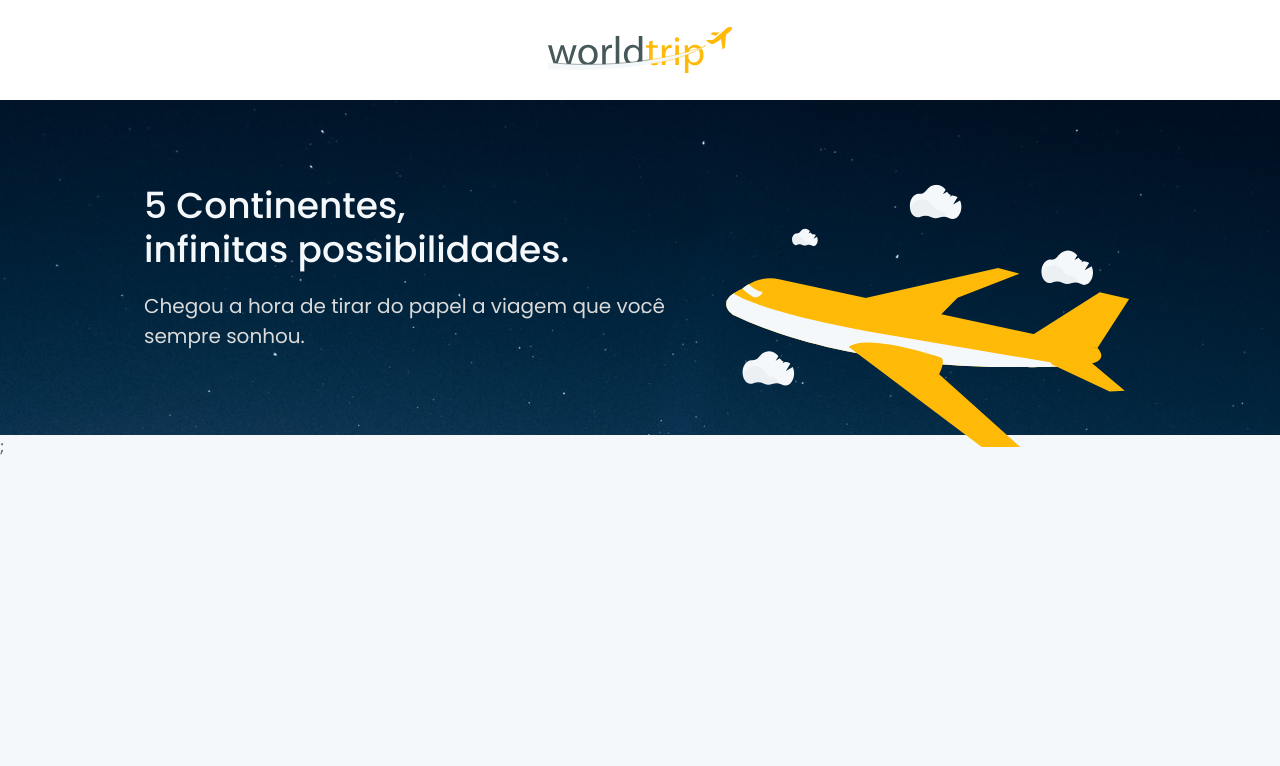
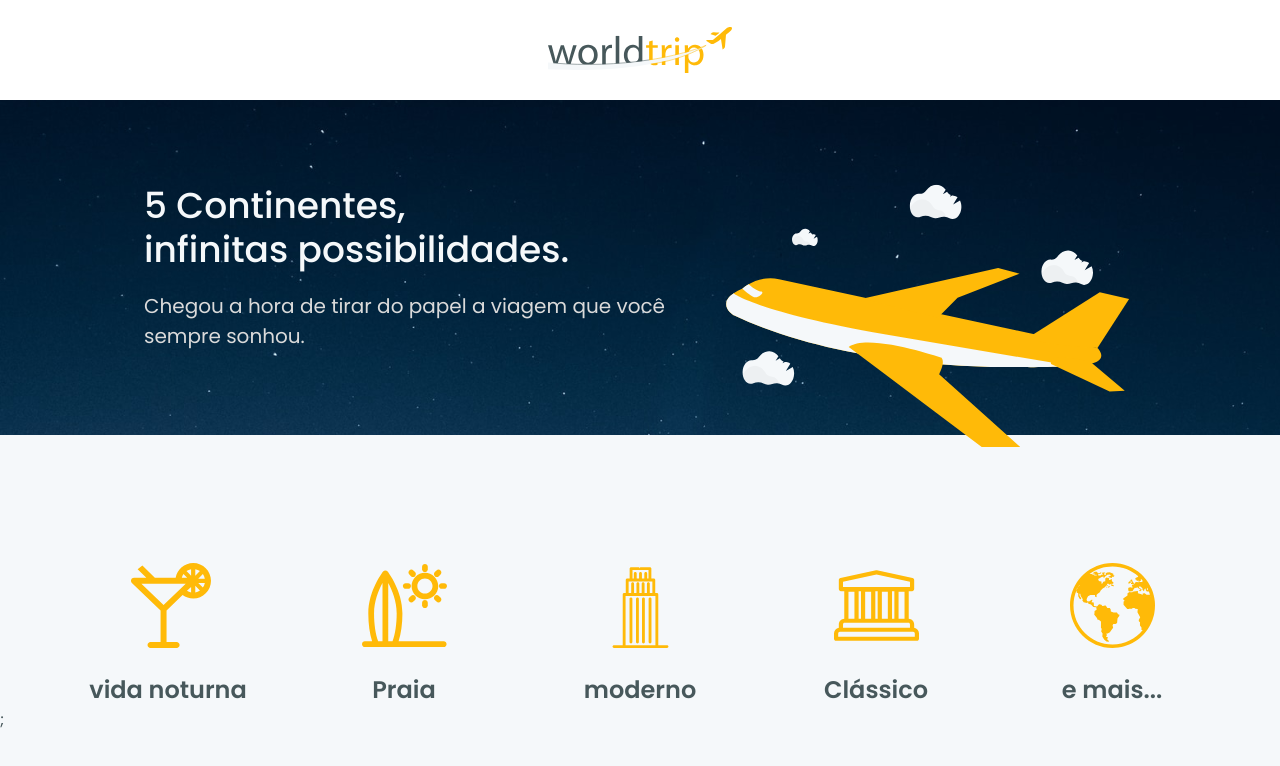
Before and after one commit to araujo-jp/worldtrip, a Next.js app: page / in a window 1280 px wide. Shown: the top 766 px of the page. Built offline with nearby package versions, Linux system fonts and the light colour scheme.

Commit message:
feat: add traveltypes

```diff
--- /dev/null
+++ b/src/components/TravelTypes/Type.tsx
@@ -0,0 +1,33 @@
+import { Flex, Image, Text, useBreakpointValue } from '@chakra-ui/react';
+
+interface TypeProps {
+  icon: string;
+  text: string;
+}
+
+export function Type({ icon, text }: TypeProps) {
+  const isWideVersion = useBreakpointValue({
+    base: false,
+    sm: true
+  });
+
+  return (
+    <Flex direction={['row', 'column']} align="center" justify="center">
+      {isWideVersion ? (
+        <Image
+          src={`/icons/${icon}`}
+          width="85px"
+          height="85px"
+          marginBottom="6"
+        />
+      ) : (
+        <Text color="yellow.400" fontSize={['4xl']} mr="2">
+          •
+        </Text>
+      )}
+      <Text fontWeight="600" color="gray.700" fontSize={['md', 'xl', '2xl']}>
+        {text}
+      </Text>
+    </Flex>
+  );
+}
--- /dev/null
+++ b/src/components/TravelTypes/index.tsx
@@ -0,0 +1,34 @@
+import { Grid, GridItem } from '@chakra-ui/react';
+import { Type } from './Type';
+
+export function TravelTypes() {
+  return (
+    <Grid
+      templateColumns={['1fr 1fr', '1fr 1fr', '1fr 1fr', 'repeat(5, 1fr)']}
+      w="100%"
+      justify="space-between"
+      align="center"
+      mt={['10', '32']}
+      mx="auto"
+      maxW="1160px"
+      flexWrap="wrap"
+      gap={[1, 5]}
+    >
+      <GridItem>
+        <Type text="vida noturna" icon="cocktail.svg" />
+      </GridItem>
+      <GridItem>
+        <Type text="Praia" icon="surf.svg" />
+      </GridItem>
+      <GridItem>
+        <Type text="moderno" icon="building.svg" />
+      </GridItem>
+      <GridItem>
+        <Type text="Clássico" icon="museum.svg" />
+      </GridItem>
+      <GridItem colSpan={[2, 2, 2, 1]}>
+        <Type text="e mais..." icon="earth.svg" />
+      </GridItem>
+    </Grid>
+  );
+}
--- a/src/pages/index.tsx
+++ b/src/pages/index.tsx
@@ -4,6 +4,7 @@
 
 import { Header } from '../components/Header';
 import { Banner } from '../components/Banner/index';
+import { TravelTypes } from '../components/TravelTypes';
 
 const Home: NextPage = () => (
   <>
@@ -13,6 +14,7 @@
     <Flex direction="column">
       <Header />
       <Banner />
+      <TravelTypes />
     </Flex>
   </>
 );
```
